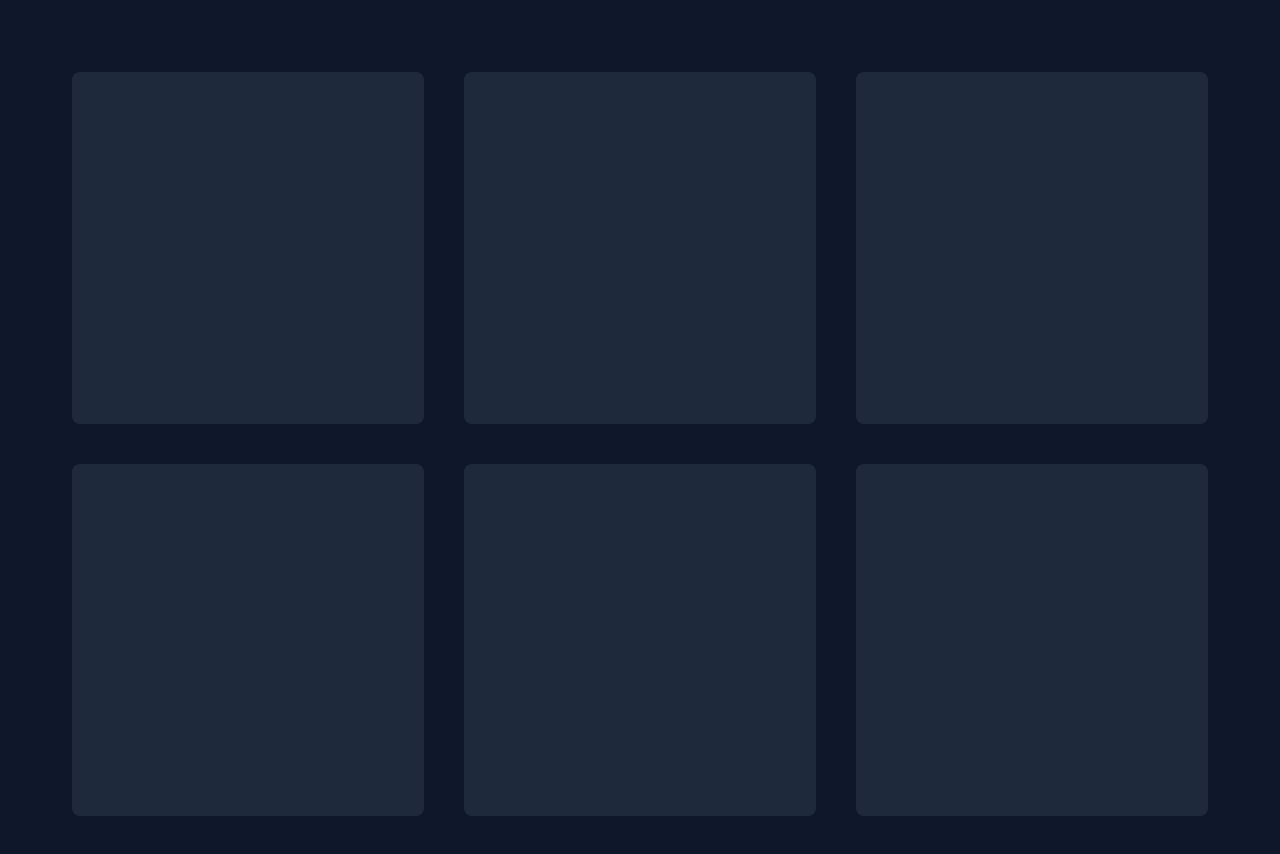
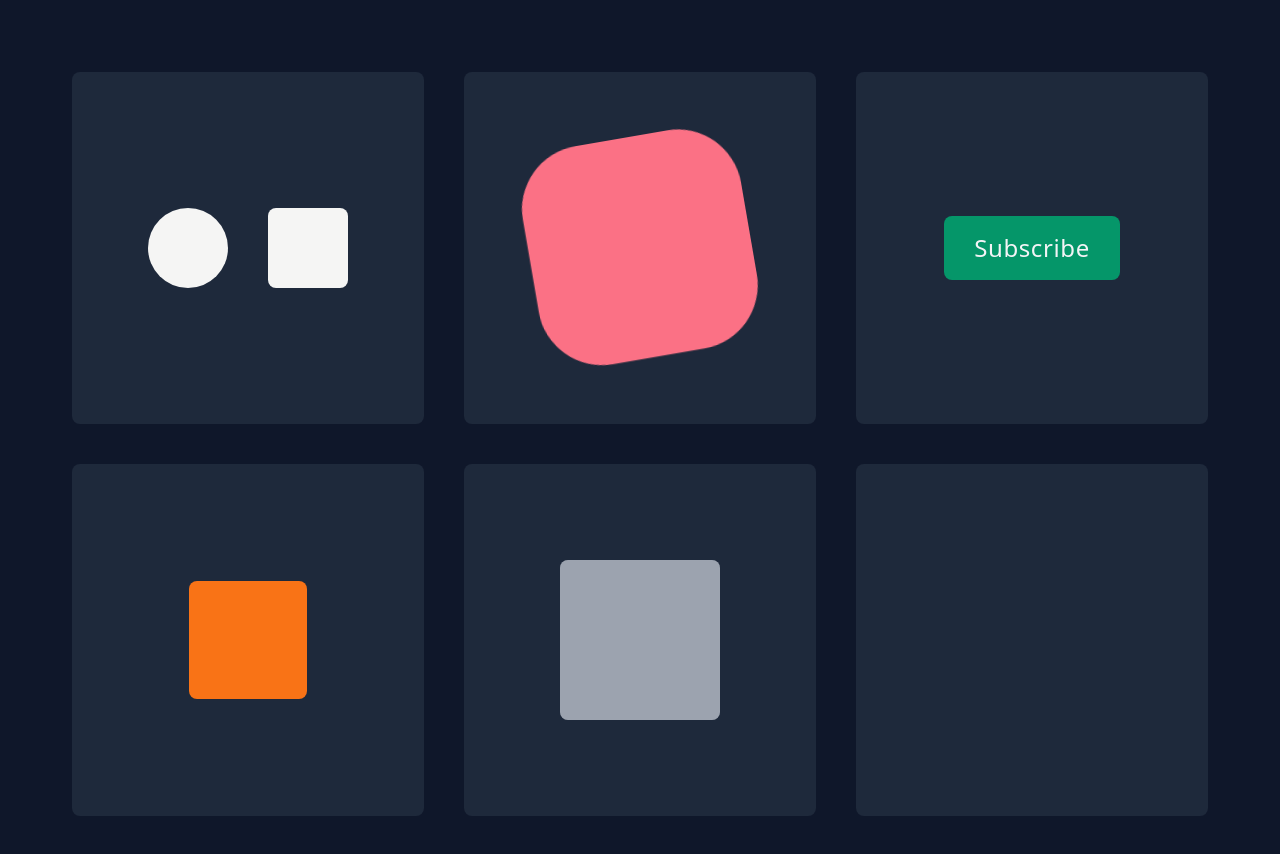
Before and after one commit to MET4L-DS/framer-motion-tutorial-practice, a React (Vite) app: page / in a window 1280 px wide. Shown: the top 854 px of the page. Built offline with nearby package versions, Linux system fonts and the light colour scheme.

Commit message:
5 types of animation done

```diff
--- a/src/App.jsx
+++ b/src/App.jsx
@@ -1,16 +1,133 @@
 import "./App.css";
 
+import { motion, useScroll } from "framer-motion";
+
 function App() {
+    const { scrollYProgress: progress } = useScroll();
+    const gridContainerVariants = {
+        hidden: { opacity: 0 },
+        show: {
+            opacity: 1,
+            transition: { staggerChildren: 0.25, delayChildren: 0.25 },
+        },
+    };
+    const gridItemVariants = {
+        hidden: { opacity: 0 },
+        show: { opacity: 1, transition: { duration: 1 } },
+    };
     return (
         <div className="flex flex-col gap-10 overflow-x-hidden">
-            <section className="grid grid-cols-3 gap-10 p-10">
-                <div className="flex aspect-square items-center justify-center gap-10 rounded-lg bg-slate-800"></div>
-                <div className="flex aspect-square items-center justify-center gap-10 rounded-lg bg-slate-800"></div>
-                <div className="flex aspect-square items-center justify-center gap-10 rounded-lg bg-slate-800"></div>
-                <div className="flex aspect-square items-center justify-center gap-10 rounded-lg bg-slate-800"></div>
-                <div className="flex aspect-square items-center justify-center gap-10 rounded-lg bg-slate-800"></div>
-                <div className="flex aspect-square items-center justify-center gap-10 rounded-lg bg-slate-800"></div>
-            </section>
+            <motion.section
+                variants={gridContainerVariants}
+                initial="hidden"
+                animate="show"
+                className="grid grid-cols-3 gap-10 p-10"
+            >
+                <motion.div
+                    variants={gridItemVariants}
+                    className="flex aspect-square items-center justify-center gap-10 rounded-lg bg-slate-800"
+                >
+                    <motion.div
+                        className="h-20 w-20 rounded-full bg-stone-100"
+                        initial={{ opacity: 0, y: 100 }}
+                        animate={{
+                            opacity: 1,
+                            y: 0,
+                            transition: {
+                                duration: 1,
+                                delay: 0.25,
+                                type: "tween",
+                            },
+                        }}
+                    />
+                    <motion.div
+                        className="h-20 w-20 rounded-lg bg-stone-100"
+                        initial={{ opacity: 0, y: -100 }}
+                        animate={{
+                            opacity: 1,
+                            y: 0,
+                            transition: {
+                                duration: 1,
+                                delay: 0.5,
+                                type: "tween",
+                            },
+                        }}
+                    />
+                </motion.div>
+                <motion.div
+                    variants={gridItemVariants}
+                    className="flex aspect-square items-center justify-center gap-10 rounded-lg bg-slate-800"
+                >
+                    <motion.div
+                        className="h-1/3 w-1/3 rounded-lg bg-rose-400"
+                        animate={{
+                            scale: [1, 2, 2, 1],
+                            rotate: [0, 90, 90, 0],
+                            borderRadius: ["20%", "30%", "50%", "20%"],
+                        }}
+                        transition={{
+                            duration: 5,
+                            delay: 0.75,
+                            repeat: Infinity,
+                            repeatDelay: 1,
+                            type: "tween",
+                        }}
+                    />
+                </motion.div>
+                <motion.div
+                    variants={gridItemVariants}
+                    className="flex aspect-square items-center justify-center gap-10 rounded-lg bg-slate-800"
+                >
+                    <motion.button
+                        whileTap={{ scale: 0.95 }}
+                        whileHover={{ scale: 1.05 }}
+                        transition={{
+                            type: "spring",
+                            stiffness: 600,
+                            damping: 10,
+                        }}
+                        className=" w-1/2 rounded-lg bg-emerald-600 py-4 text-2xl font-thin tracking-wide text-gray-100"
+                    >
+                        Subscribe
+                    </motion.button>
+                </motion.div>
+                <motion.div
+                    variants={gridItemVariants}
+                    className="flex aspect-square items-center justify-center gap-10 rounded-lg bg-slate-800"
+                >
+                    <motion.div
+                        className="h-1/3 w-1/3 rounded-lg bg-orange-500"
+                        drag
+                        dragConstraints={{
+                            left: -100,
+                            right: 100,
+                            top: -100,
+                            bottom: 100,
+                        }}
+                        dragTransition={{
+                            bounceStiffness: 600,
+                            bounceDamping: 10,
+                        }}
+                    />
+                </motion.div>
+                <motion.div
+                    variants={gridItemVariants}
+                    className="flex aspect-square items-center justify-center gap-10 rounded-lg bg-slate-800"
+                >
+                    <motion.div className="aspect-square w-40 rounded-lg bg-gray-50/20">
+                        <motion.div
+                            className="h-full w-full origin-bottom rounded-lg bg-gray-400"
+                            style={{
+                                scaleY: progress,
+                            }}
+                        />
+                    </motion.div>
+                </motion.div>
+                <motion.div
+                    variants={gridItemVariants}
+                    className="flex aspect-square items-center justify-center gap-10 rounded-lg bg-slate-800"
+                ></motion.div>
+            </motion.section>
         </div>
     );
 }
```
